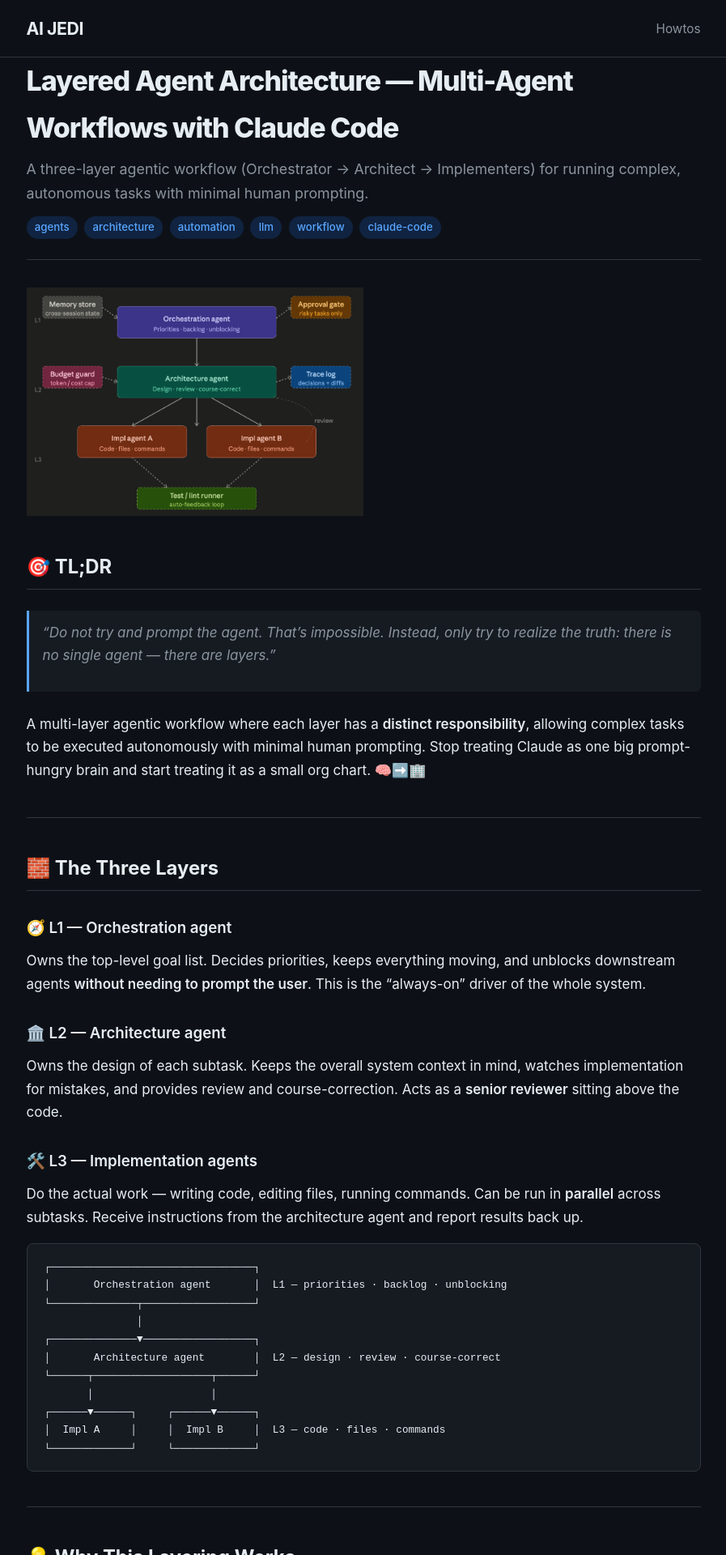
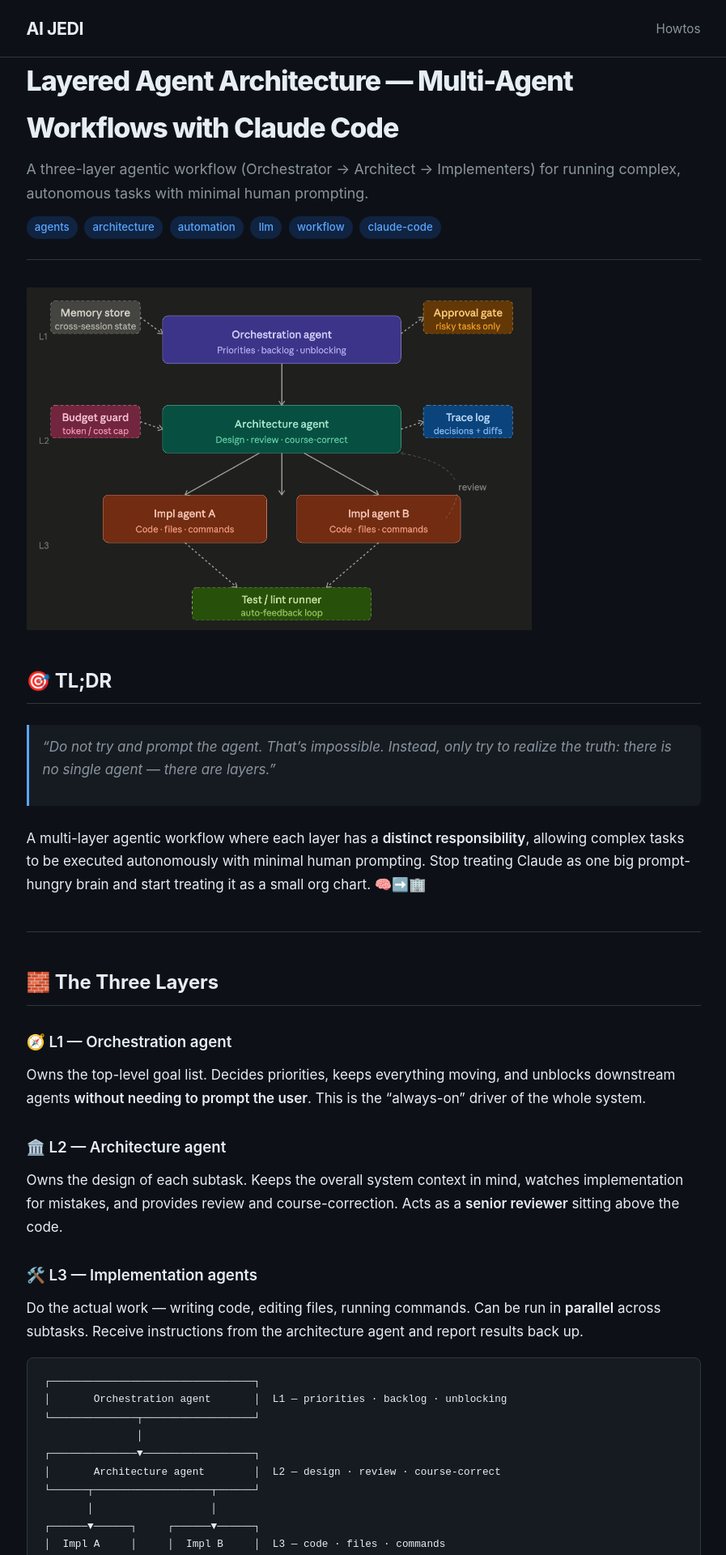
Before and after one commit to mikeysklar/ai-jedi, a Jekyll site: the page built from _howtos/layered-agent-architecture.md, in a window 1280 px wide. Shown: the top 1920 px of the page at 81% size, without its empty margins (191-1088 px from the left). Built offline with Jekyll 4.4.1, drawn with Linux system fonts in a browser that asks for light colours.

Commit message:
bump layered agent architecture hero image to 75%
Co-Authored-By: Claude Opus 4.6 (1M context) <noreply@anthropic.com>

```diff
--- a/_howtos/layered-agent-architecture.md
+++ b/_howtos/layered-agent-architecture.md
@@ -4,7 +4,7 @@ description: "A three-layer agentic workflow (Orchestrator → Architect → Imp
 tags: [agents, architecture, automation, llm, workflow, claude-code]
 ---
 
-<img src="{{ '/assets/images/layered-agent-architecture.png' | relative_url }}" alt="Layered Agent Architecture" style="max-width: 50%; height: auto;" />
+<img src="{{ '/assets/images/layered-agent-architecture.png' | relative_url }}" alt="Layered Agent Architecture" style="max-width: 75%; height: auto;" />
 
 ## 🎯 TL;DR
 
```
